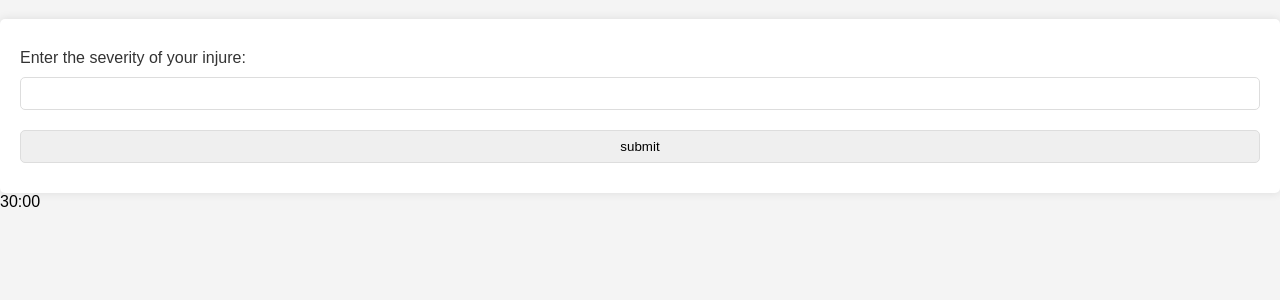
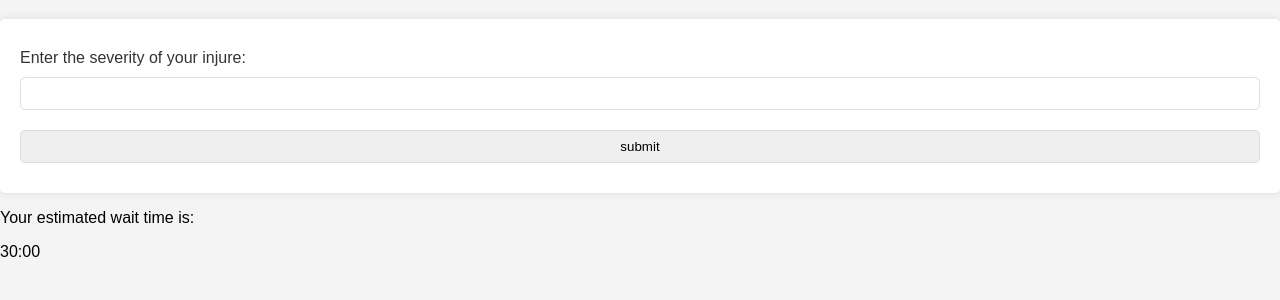
Before and after one commit to AlexBustamante5/emergency_waitlist, a PHP site: page /home.php in a window 1280 px wide. Shown: the part 149-449 px from the top of the page. Run offline with PHP 8.4, Linux system fonts and the light colour scheme.

Commit message:
updated home.php

```diff
--- a/home.php
+++ b/home.php
@@ -19,6 +19,7 @@
         <input type="text" id="injure" name="injure" required>
         <input type="submit" value="submit" id="submit">
     </form>
+    <p>Your estimated wait time is: </p>
     <div id="time">30:00</div>
 </body>
 </html>
```
